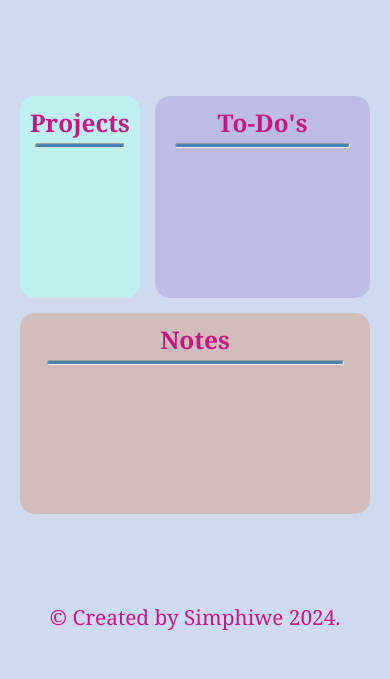
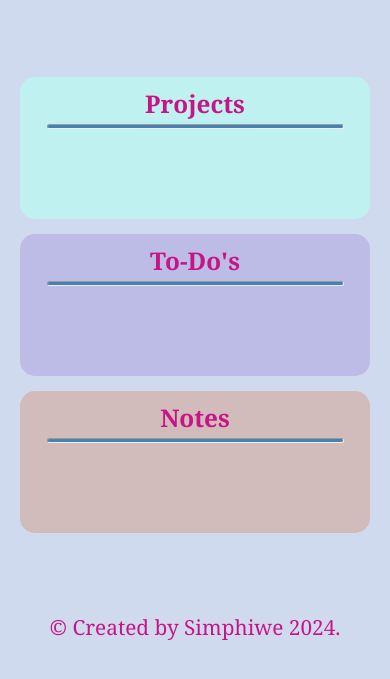
Before and after one commit to DeeBest/to-do-app, a website built with webpack: page src/index.html in a window 390 px wide. Shown: the part 143-822 px from the top of the page. Built offline with nearby package versions, Linux system fonts and the light colour scheme.

Commit message:
added media queries to make the grid responsive

```diff
--- a/src/components/main/main.css
+++ b/src/components/main/main.css
@@ -44,3 +44,23 @@
   border-radius: 15px;
   margin-top: 4px;
 }
+
+@media screen and (max-width: 650px) {
+  #main{
+    display: grid;
+    grid-template-columns: 1fr;
+    grid-template-rows: repeat(3, 1fr);
+  }
+  #projects-div{
+    grid-column: 1/2;
+    grid-row: 1/2;
+  }
+  #to-dos-div{
+    grid-column: 1/2;
+    grid-row: 2/3;
+  }
+  #notes-div{
+    grid-column: 1/2;
+    grid-row: 3/4;
+  }
+}
```
Also changed, not shown: dist/index.css.
